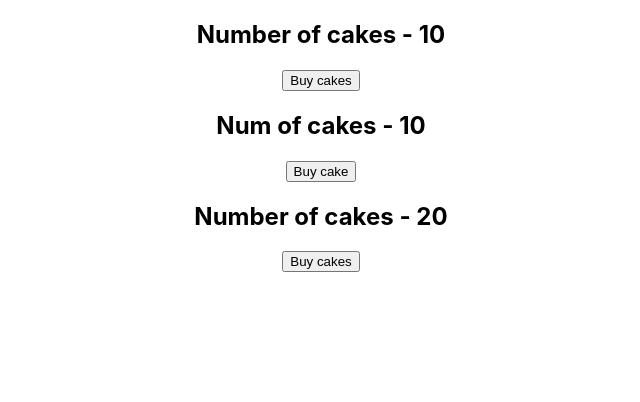
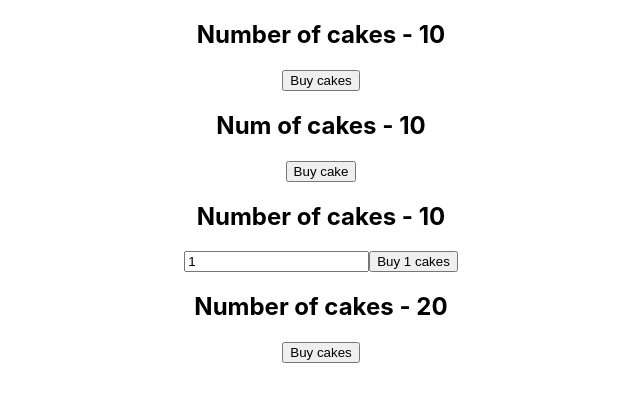
Before and after one commit to acushlakoncept/react-redux-cakeShop, a React (Create React App) app: page / in a window 1280 px wide. Shown: the top 402 px of the page, without its empty margins (319-959 px from the left). Built offline with nearby package versions, Linux system fonts and the light colour scheme.

Commit message:
updated buyCakes with input options

```diff
--- a/src/App.js
+++ b/src/App.js
@@ -3,6 +3,7 @@
 import store from "./redux/store";
 import "./App.css";
 import CakeContainer from "./components/CakeContainer";
+import NewCakeContainer from "./components/NewCakeContainer";
 import HooksCakeContainer from './components/HooksCakeContainer'
 import IceCreamContainers from './components/IceCreamContaniner'
 
@@ -12,6 +13,7 @@
       <div className="App">
         <CakeContainer />
         <HooksCakeContainer />
+        <NewCakeContainer />
         <IceCreamContainers />
       </div>
     </Provider>
--- /dev/null
+++ b/src/components/NewCakeContainer.js
@@ -0,0 +1,28 @@
+import React, { useState } from "react";
+import { buyCake } from '../redux'
+import { connect } from 'react-redux'
+
+function NewCakecontainer(props) {
+    const [number, setNumber] = useState(1)
+  return (
+    <div>
+      <h2>Number of cakes - {props.numOfCakes}</h2>
+      <input type='text' value={number} onChange={e => setNumber(e.target.value)} />
+      <button onClick={() => props.buyCake(number)}>Buy { number } cakes</button>
+    </div>
+  );
+}
+
+const mapStateToProps = state => {
+    return {
+        numOfCakes: state.cake.numOfCakes
+    }
+}
+
+const mapDispatchToProps = dispatch => {
+    return {
+        buyCake: number => dispatch(buyCake(number))
+    }
+}
+
+export default connect(mapStateToProps, mapDispatchToProps)(NewCakecontainer)
--- a/src/redux/cake/cakeActions.js
+++ b/src/redux/cake/cakeActions.js
@@ -1,7 +1,8 @@
 import { BUY_CAKE } from "./cakeType";
 
-export const buyCake = () => {
+export const buyCake = (number = 1) => {
   return {
-    type: "BUY_CAKE"
+    type: "BUY_CAKE",
+    payload: number
   };
 };
--- a/src/redux/cake/cakeReducer.js
+++ b/src/redux/cake/cakeReducer.js
@@ -9,7 +9,7 @@
     case BUY_CAKE:
       return {
         ...state,
-        numOfCakes: state.numOfCakes - 1
+        numOfCakes: state.numOfCakes - action.payload
       };
     default:
       return state;
```
Also changed, not shown: 1 other file (tests, documents, lock files or other folders).
